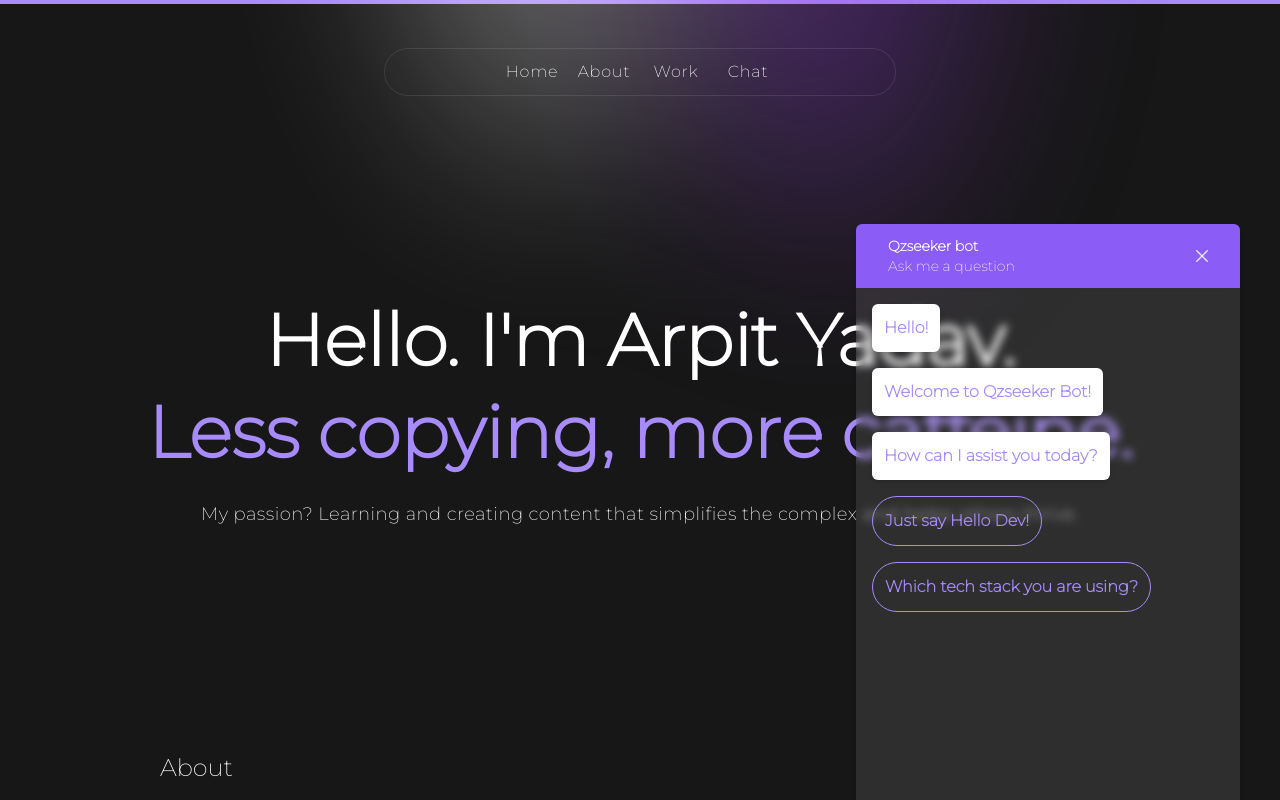
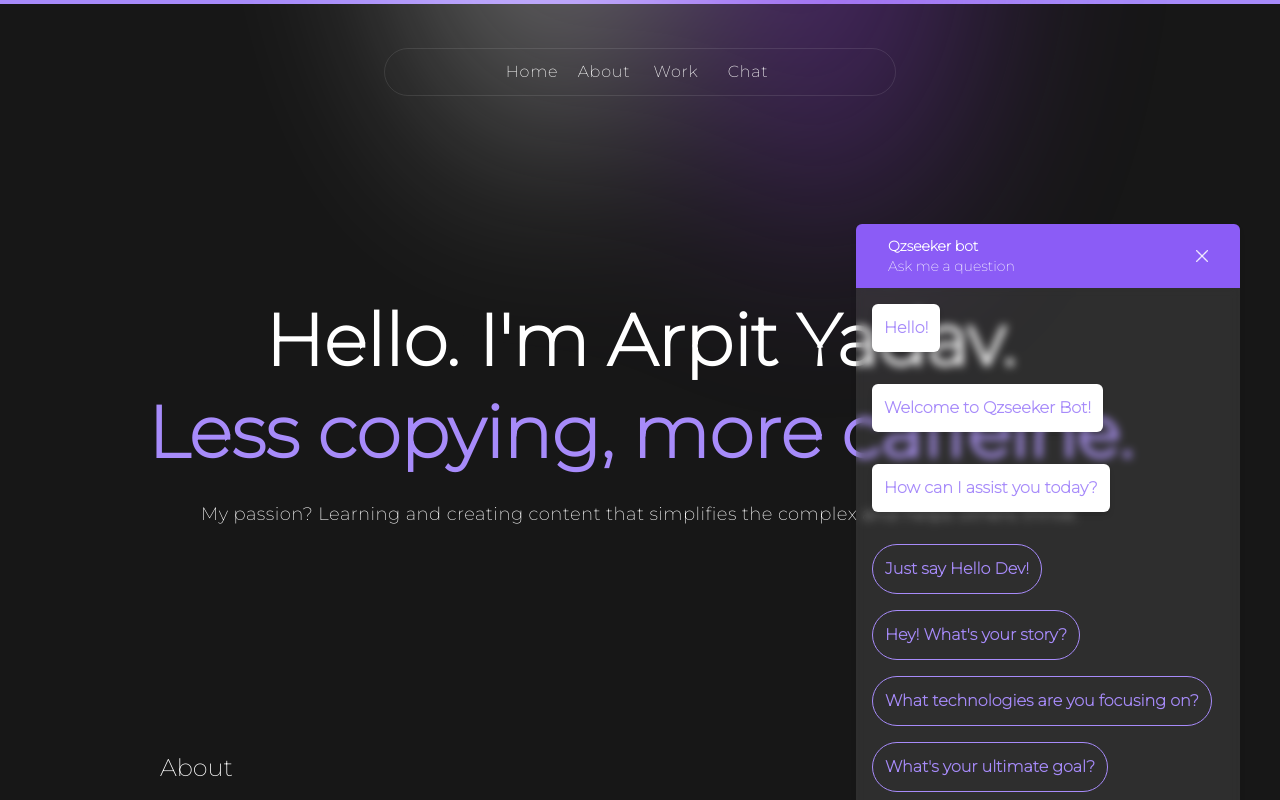
Before and after one commit to qzSeeker/PortfolioQzseeker, a React (Vite) app: page / in a window 1280 px wide. Both pictures are taken after a click on the item "Chat". Shown: the top 800 px of the page. Built offline with nearby package versions, Linux system fonts and the light colour scheme.

Commit message:
working on chatbot

```diff
--- a/src/Components/ChatBot.jsx
+++ b/src/Components/ChatBot.jsx
@@ -1,4 +1,4 @@
-import React, { useEffect, useState } from "react";
+import React, { useEffect, useRef, useState } from "react";
 
 const greetingMessages = [
     "Hello!",
@@ -8,27 +8,57 @@ import React, { useEffect, useState } from "react";
 
 const questions = [
     {
+        id: 0,
         question: "Just say Hello Dev!",
-            answers: ["Hello", "Thanks for greeting!", "I hope you liked my work.", "is there anything else I can assist you with?"],
+        answers: [
+            "Hello",
+            "Thanks for greeting!",
+            "I hope you liked my work.",
+            "Is there anything else I can assist you with?",
+        ],
     },
     {
-            question: "Which tech stack you are using?",
-            answers: ["React.js", "JavaScript", "Machine Learning"],
+        id: 1,
+        question: "Hey! What's your story?",
+        answers: [
+            "I'm a computer science student on a mission to become a software engineer at a big tech company!",
+        ],
+    },
+    {
+        id: 2,
+        question: "What technologies are you focusing on?",
+        answers: [
+            "I'm currently learning web development, diving deep into the MERN stack (MongoDB, Express.js, React.js, Node.js).",
+        ],
+    },
+    {
+        id: 3,
+        question: "What's your ultimate goal?",
+        answers: [
+            "I'm working hard to master Data Structures and Algorithms (DSA) to ace those tech interviews and land a dream job!",
+        ],
     },
 ];
 
+
 function Chat() {
-    const [chatBoxIsClosed, setChatBoxIsClosed] = useState(true);
+    const [chatBoxIsClosed, setChatBoxIsClosed] = useState(false); // Default to open for demo purposes
     const [messages, setMessages] = useState([]);
     const [currentIndex, setCurrentIndex] = useState(0);
     const [selectedQuestion, setSelectedQuestion] = useState(null);
+
+    const endRef = useRef(null);
+
+    useEffect(() => {
+        endRef.current?.scrollIntoView({ behavior: "smooth" });
+    }, []);
 
     useEffect(() => {
         const interval = setInterval(() => {
             if (greetingMessages.length > currentIndex) {
                 setMessages((prevMessages) => [
                     ...prevMessages,
-            greetingMessages[currentIndex],
+                    { text: greetingMessages[currentIndex], isUser: false },
                 ]);
                 setCurrentIndex(currentIndex + 1);
             } else if (currentIndex === greetingMessages.length) {
@@ -37,69 +67,80 @@ function Chat() {
         }, 800);
 
         return () => clearInterval(interval);
-    }, [currentIndex, greetingMessages.length]);
-
-    setTimeout(() => {
-        return questions;
-    }, 1200);
+    }, [currentIndex]);
 
     function handleChatBox() {
         setChatBoxIsClosed(!chatBoxIsClosed);
-        console.log("ChatBox is Close");
+        console.log("ChatBox is Toggled");
     }
 
     const handleSelectQuestion = (question) => {
-        setSelectedQuestion(question);
+        // Add the selected question to messages
+        setMessages((prevMessages) => [
+            ...prevMessages,
+            { text: question.question, isUser: true },
+        ]);
 
+        // Add answers with delay
+        if (Array.isArray(question.answers)) {
+            question.answers.forEach((answer, index) => {
+                setTimeout(() => {
+                    setMessages((prevMessages) => [
+                        ...prevMessages,
+                        { text: answer, isUser: false },
+                    ]);
+                }, (index + 1) * 800); // Delay each answer by 800ms
+            });
+        } else {
+            console.error("Question answers are not in the correct format:", question);
         }
+    };
 
     return (
         <>
-        {chatBoxIsClosed ? (
-            <div className="h-screen w-screen md:w-96 md:h-[56rem] fixed md:top-56 top-0 md:right-10 shadow-md rounded-md overflow-hidden z-30">
+            <div className={`h-screen w-screen md:w-96 md:h-[56rem] fixed md:top-56 top-0 md:right-10 shadow-md rounded-md overflow-hidden z-30 ${chatBoxIsClosed ? "hidden" : ""}`}>
                 <div className="h-16 w-full bg-violet-500 flex justify-between items-center px-8 z-10 sticky">
                     <div className="flex flex-col justify-center">
                         <h1 className="font-semibold text-sm">Qzseeker bot</h1>
-                            <p className="text-sm ">Ask me a question</p>
+                        <p className="text-sm">Ask me a question</p>
                     </div>
-                        <img src="/close.png" onClick={handleChatBox} className="h-3 text-white cursor-pointer"/>
+                    <img
+                        src="/close.png"
+                        onClick={handleChatBox}
+                        className="h-3 text-white cursor-pointer"
+                    />
                 </div>
                 <div className="md:h-3/5 h-full md:min-w-1/4 w-full backdrop-blur-sm rounded-b-md bg-white/10 mb-20 overflow-auto">
                     <div>
                         {messages.map((message, index) => (
-                        <ul key={index}>
-                            <li className="bg-white text-violet-400 font-semibold shadow-md flex m-4 p-3 w-max rounded-md transition duration-150 ease-in">
-                                {message}
+                            <ul key={index} className={`flex ${message.isUser ? "justify-end" : "justify-start"}`}>
+                                <li className={` font-semibold shadow-md flex m-4 p-3 w-max transition duration-150 ease-in
+                                ${message.isUser ? "bg-transparent text-violet-400 border border-violet-400 rounded-full" : "bg-white text-violet-400 rounded-md"}
+                                `}>
+                                    {message.text}
                                 </li>
                             </ul>
                         ))}
                     </div>
-                    {currentIndex === greetingMessages.length && questions.length > 0 && (
-                        <div>
+                {currentIndex === greetingMessages.length && (
+                    <div className="">
                         <ul>
                             {questions.map((question, index) => (
                                 <li key={index}>
-                                        <button onClick={handleSelectQuestion} className="w-max border border-violet-400 rounded-full text-violet-400 p-3 m-4 font-semibold flex flex-col">{question.question}</button>
+                                    <button
+                                        onClick={() => handleSelectQuestion(question)}
+                                        className="w-max border border-violet-400 rounded-full text-violet-400 p-3 m-4 font-semibold flex flex-col"
+                                    >
+                                        {question.question}
+                                    </button>
                                 </li>
                             ))}
-                            </ul>
-                            <ul>
-                            {selectedQuestion && (
-                                <div>
-                                    <p>{selectedQuestion.question}</p>
-                                    <ul>
-                                        <li className="bg-white text-violet-400 font-semibold shadow-md flex m-4 p-3 w-max rounded-md overflow-hidden">{questions.answers}</li>
-                                    </ul>
-                                </div>
-                                )}
                         </ul>
                     </div>
                 )}
                 </div>
+                <div ref={endRef}></div>
             </div>
-        ) : (
-            " "
-        )}
         </>
     );
 }
--- a/src/Components/Qualifications/Page.jsx
+++ b/src/Components/Qualifications/Page.jsx
@@ -9,14 +9,14 @@ function Page() {
                     <div className='w-full h-max bg-white/10 p-8 hover:border border-white/15 rounded-md transition-all ease-in shadow-md hover:shadow-violet-400'>
                         <div className='grid md:grid-cols-2 gap-3'>
                             <h1>Bachelor of Computer Science</h1>
-                            <h1>Present</h1>
+                            <h1>2025</h1>
                             <h1>JSU, Uttar Pradesh</h1>
                         </div>
                     </div>
                     <div className='w-full h-max bg-white/10 p-8 hover:border border-white/15 rounded-md transition-all ease-in shadow-md hover:shadow-violet-400'>
                         <div className='grid md:grid-cols-2 gap-3'>
                             <h1>Higher Secondary Education</h1>
-                            <h1>Year : 2022</h1>
+                            <h1>2022</h1>
                             <h1>BKIC, Uttar Pradesh</h1>
                         </div>
                     </div>
```
Lines whose indentation alone changed are shown as unchanged.
